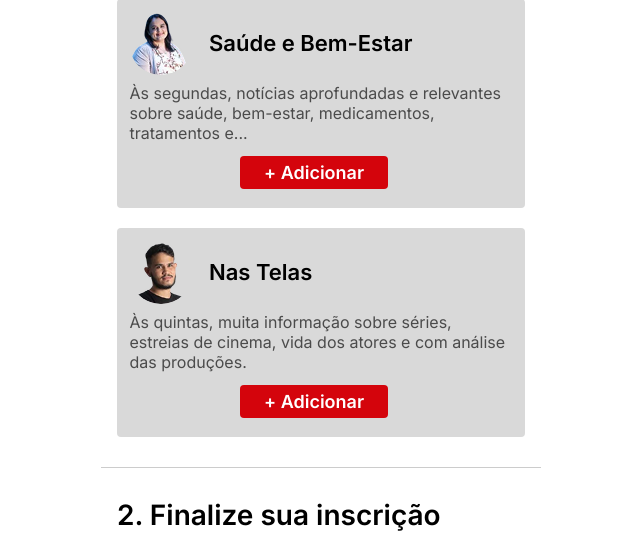
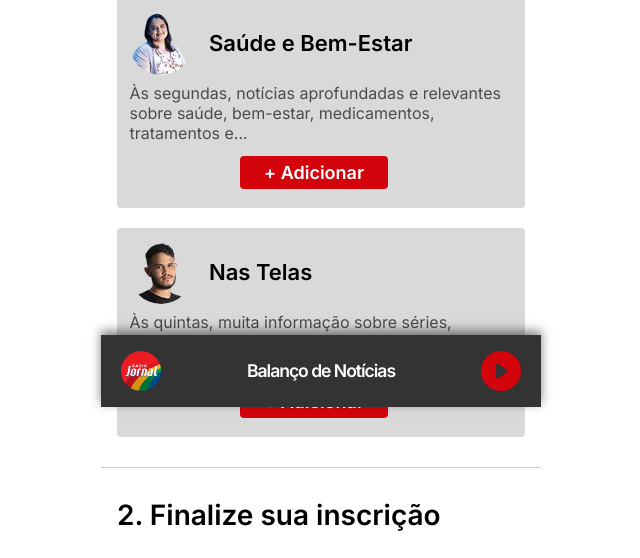
Before and after one commit to Lucascbayma/KIVO, a Django app: page /newsletter/ in a window 1280 px wide. Shown: the part 393-951 px from the top of the page, without its empty margins (319-959 px from the left). Run offline with Django 4.2, Linux system fonts and the light colour scheme.

Commit message:
adicionei o radio jornal no kivo. flw

```diff
--- a/jornal/static/jornal/css/global.css
+++ b/jornal/static/jornal/css/global.css
@@ -1,4 +1,7 @@
-#banner-continuar-leitura {
+/* =========================================================
+   BANNER CONTINUAR LENDO (Rastreamento de Leitura)
+   ========================================================= */
+   #banner-continuar-leitura {
     position: fixed;
     bottom: 0;
     left: 0;
@@ -88,7 +91,10 @@
         margin-right: 0;
     }
 }
-/* --- SEÇÃO NEWSLETTER --- */
+
+/* =========================================================
+   SEÇÃO NEWSLETTER (Rodapé)
+   ========================================================= */
 .newsletter-section {
     background-color: #e3e3e3;
     padding: 40px 20px;
@@ -145,3 +151,90 @@
         width: 120px;
     }
 }
+
+/* =========================================================
+   BARRA DE RÁDIO FIXA (NOVO CÓDIGO INTEGRADO)
+   ========================================================= */
+
+/* 1. Ajuste no body para o conteúdo não ficar escondido atrás da barra */
+body {
+    padding-bottom: 90px !important;
+}
+
+/* 2. Container da Barra */
+.radio-player-bar {
+    position: fixed !important;
+    bottom: 0 !important;
+    left: 50% !important;
+    transform: translateX(-50%) !important;
+
+    /* Medidas e Cor Exatas */
+    width: 440px !important;
+    height: 72px !important;
+    background-color: #333333 !important;
+
+    /* Layout */
+    display: flex !important;
+    align-items: center !important;
+    justify-content: space-between !important;
+    padding: 0 20px !important;
+
+    /* Z-Index Máximo para ficar acima de tudo */
+    z-index: 2147483647 !important;
+    box-shadow: 0 -4px 10px rgba(0,0,0,0.5) !important;
+}
+
+/* 3. Logo da Rádio (Esquerda) - Correção de tamanho */
+.radio-logo {
+    width: 40px !important;
+    height: 40px !important;
+    min-width: 40px !important;
+    max-width: 40px !important;
+    object-fit: contain !important;
+
+    border-radius: 0 !important;
+    margin: 0 !important;
+    padding: 0 !important;
+    display: block !important;
+}
+
+/* 4. Texto Central (Balanço de Notícias) */
+.radio-text {
+    display: flex !important;
+    width: 192px !important;
+    height: 24px !important;
+    flex-direction: column !important;
+    justify-content: center !important;
+    text-align: center !important;
+
+    color: #FFFFFF !important;
+    font-family: 'Inter', sans-serif !important;
+    font-size: 17.589px !important;
+    font-weight: 600 !important;
+    line-height: 29.044px !important;
+    letter-spacing: -1.037px !important;
+
+    white-space: nowrap !important;
+}
+
+/* 5. Botão Play (Direita) */
+.radio-play-btn {
+    width: 40px !important;
+    height: 40px !important;
+    font-size: 40px !important;
+    color: #D4040C !important;
+
+    display: flex !important;
+    align-items: center !important;
+    justify-content: center !important;
+    cursor: pointer !important;
+
+    /* Reset de estilos para evitar conflitos */
+    background: transparent !important;
+    border: none !important;
+    aspect-ratio: 1/1 !important;
+}
+
+.radio-play-btn:hover {
+    color: #D4040C !important;
+}
--- a/jornal/templates/newsletter.html
+++ b/jornal/templates/newsletter.html
@@ -476,6 +476,14 @@
             });
         });
     </script>
+<div class="radio-player-bar">
 
+    <img src="{% static 'jornal/imagens/radio_logo.png' %}" alt="Rádio JC" class="radio-logo">
+
+    <div class="radio-text">Balanço de Notícias</div>
+
+    <i class="bi bi-play-circle-fill radio-play-btn"></i>
+
+</div>
 </body>
 </html>
```
Also changed, not shown: jornal/templates/home.html (+10 -0 lines), jornal/templates/ler_noticia.html (+18 -3 lines), jornal/static/jornal/imagens/radio_logo.png (added).
